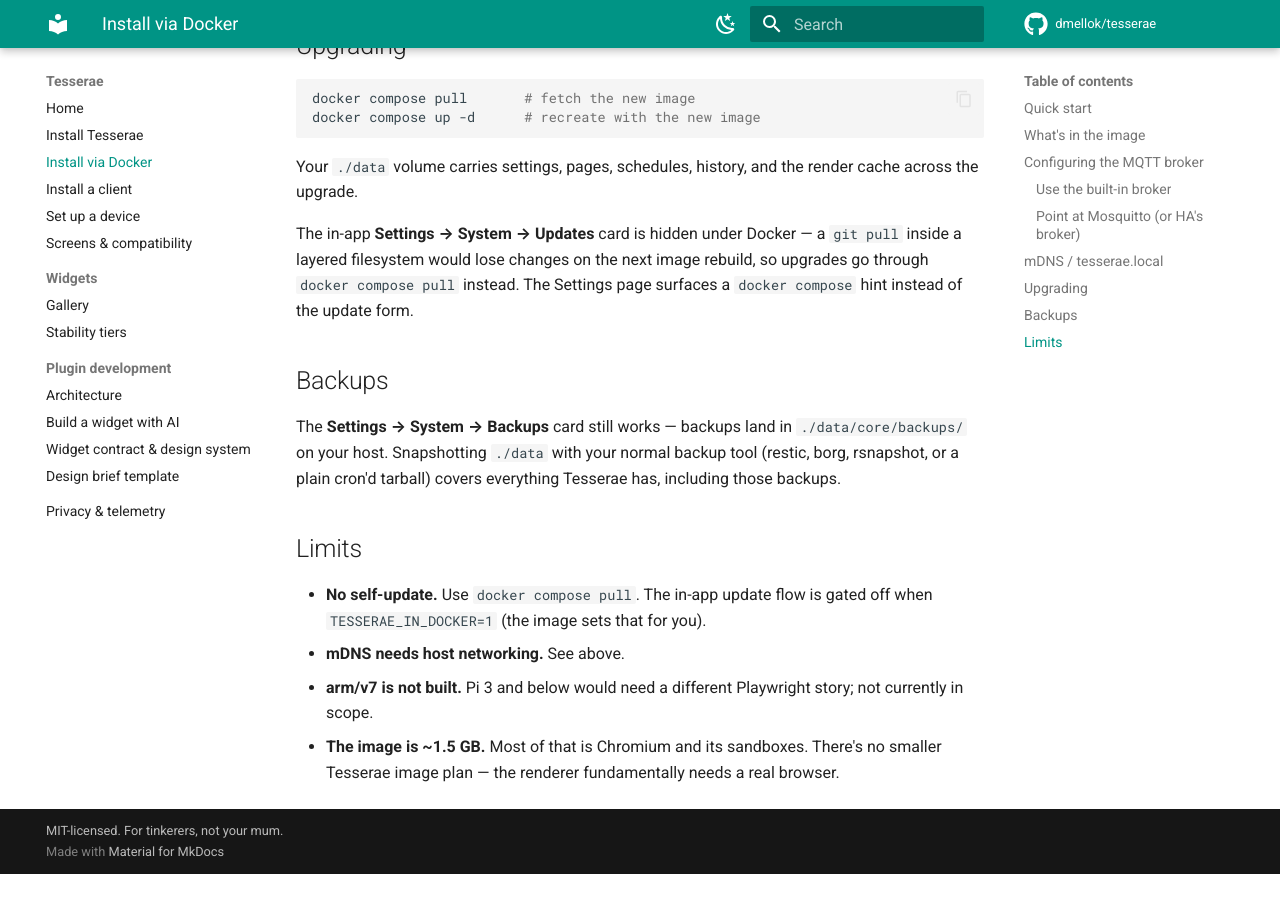
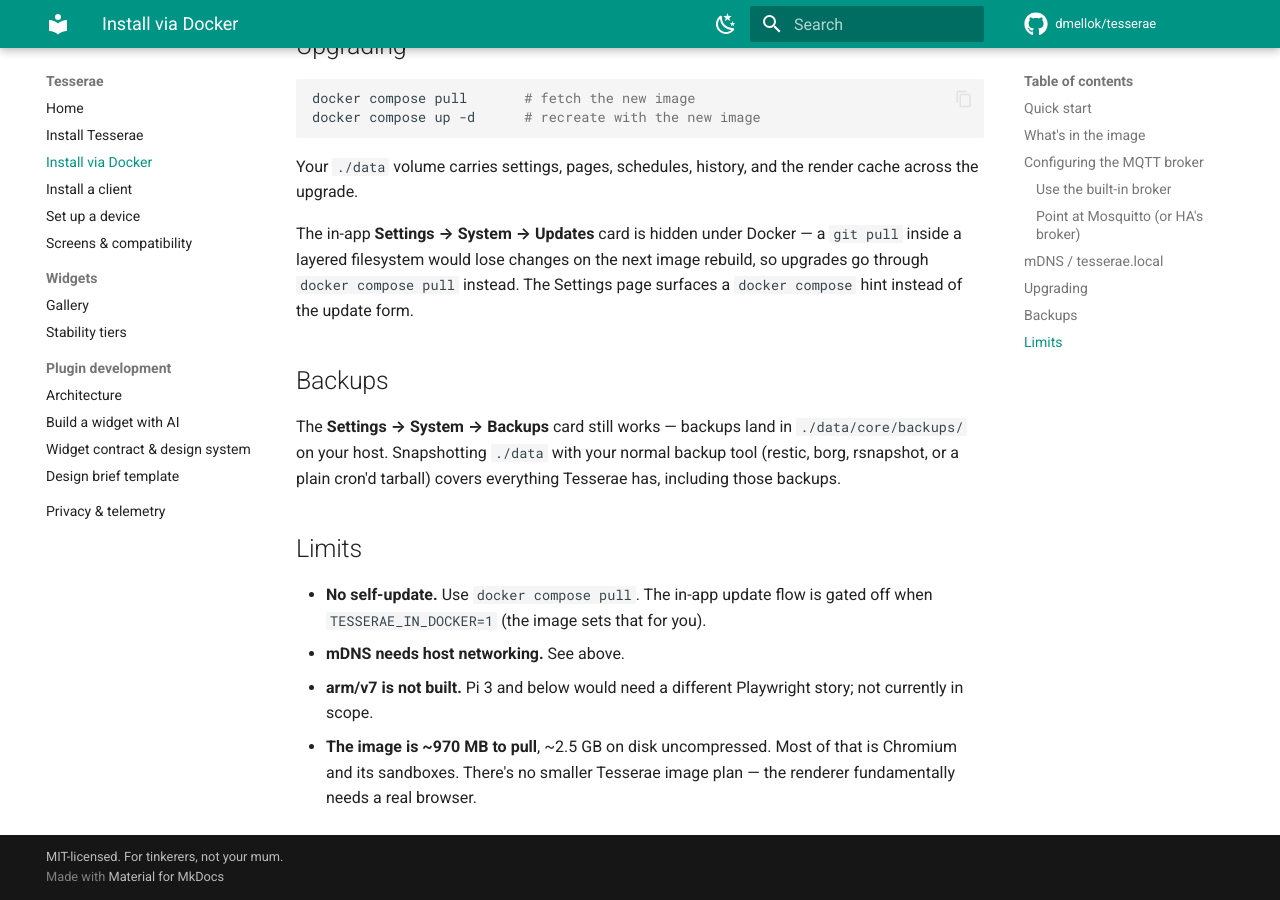
Before and after one commit to dmellok/tesserae, an MkDocs documentation site: the page built from docs/install/docker.md, in a window 1280 px wide and 900 px high, scrolled down 2701 px. Built offline with MkDocs 1.6.1 and Material for MkDocs 9.7.7, drawn with Linux system fonts in a browser that asks for light colours; comment, search, counter and statistics services are not loaded; before the commit the page ends 3575 px from its top, so only the background shows below that.

Commit message:
docs: fix displays table + Docker image size + lint format
- README displays table: drop the Waveshare 7.5" E6 row (untested + the
  pi_bin path doesn't actually drive it), add a Tested column, fix the
  Inky Impression 4" (PIM789) and 7.3" (PIM773) to their current
  Spectra 6 panels (the older ACeP listings were stale — Pimoroni
  revised both to 6-colour). Inky 13.3" and Waveshare 13.3" ESP32
  marked ✅ as tested on real hardware.
- Docker image size: claimed ~1.5 GB across the Dockerfile + docker.md
  but the published image is 970 MB to pull and ~2.5 GB on disk.
  Corrected both.
- Fixed an outstanding ruff format diff on tests/test_system_routes.py
  that v0.7.5's CI ruff check caught (the new in-container tests went
  in without ruff format -ing after).

Co-Authored-By: Claude Opus 4.7 (1M context) <noreply@anthropic.com>

```diff
--- a/docs/install/docker.md
+++ b/docs/install/docker.md
@@ -156,6 +156,7 @@ tarball) covers everything Tesserae has, including those backups.
 - **mDNS needs host networking.** See above.
 - **arm/v7 is not built.** Pi 3 and below would need a different
   Playwright story; not currently in scope.
-- **The image is ~1.5 GB.** Most of that is Chromium and its
-  sandboxes. There's no smaller Tesserae image plan — the renderer
-  fundamentally needs a real browser.
+- **The image is ~970 MB to pull**, ~2.5 GB on disk uncompressed.
+  Most of that is Chromium and its sandboxes. There's no smaller
+  Tesserae image plan — the renderer fundamentally needs a real
+  browser.
--- a/pyproject.toml
+++ b/pyproject.toml
@@ -4,7 +4,7 @@ build-backend = "setuptools.build_meta"
 
 [project]
 name = "tesserae"
-version = "0.7.5"
+version = "0.7.6"
 description = "E-ink dashboard companion. Compose tile-based dashboards, render headless, push frames over MQTT."
 requires-python = ">=3.11"
 license = { text = "MIT" }
```
Also changed, not shown: README.md (+15 -13 lines), 2 other files.
